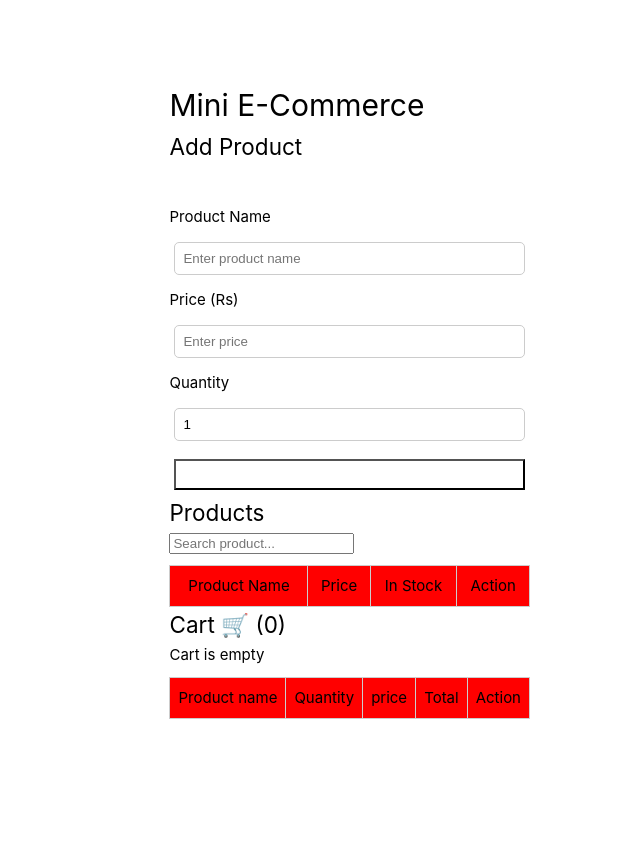
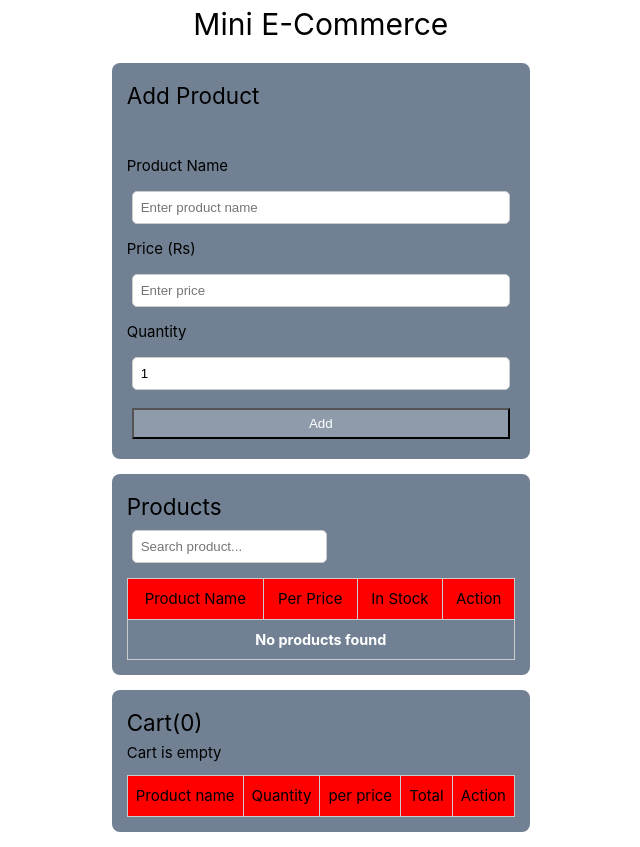
Before and after one commit to sanjyalsmriti/vueTask, a Vue app: page / in a window 1280 px wide. Shown: the whole page, without its empty margins (110-750 px from the left). Before the commit the page ends 800 px from the top, so only its background shows below. Built offline with nearby package versions, Linux system fonts and the light colour scheme.

Commit message:
fix:search filter

```diff
--- a/src/App.vue
+++ b/src/App.vue
@@ -34,7 +34,7 @@
         <thead>
           <tr>
             <th>Product Name</th>
-            <th>Price</th>
+            <th>Per Price</th>
             <th>In Stock</th>
             <th>Action</th>
           </tr>
@@ -52,12 +52,18 @@
               </div>
             </td>
           </tr>
+
+<tr v-if="filteredProducts.length === 0"class="no-products-msg">
+  <td colspan="4" style="color: white; font-weight: bold; margin-top: 5px; font-size: 0.9rem;">
+    No products found
+  </td>
+</tr>
         </tbody>
       </table>
     </div>
 
     <div class="card">
-      <h2>Cart 🛒 ({{ cart.length }})</h2>
+      <h2>Cart({{ cart.length }})</h2>
 
       <div v-if="cart.length === 0">Cart is empty</div>
 
@@ -66,7 +72,7 @@
           <tr>
             <th>Product name</th>
             <th>Quantity</th>
-            <th>price</th>
+            <th>per price</th>
             <th>Total</th>
             <th>Action</th>
           </tr>
@@ -307,6 +313,7 @@ Grand Total: Rs ${grandTotal.toFixed(2)}`
   display: flex;
   flex-direction: column;
   gap: 8px;
+}
 
 h1 {
   text-align: center;
```
